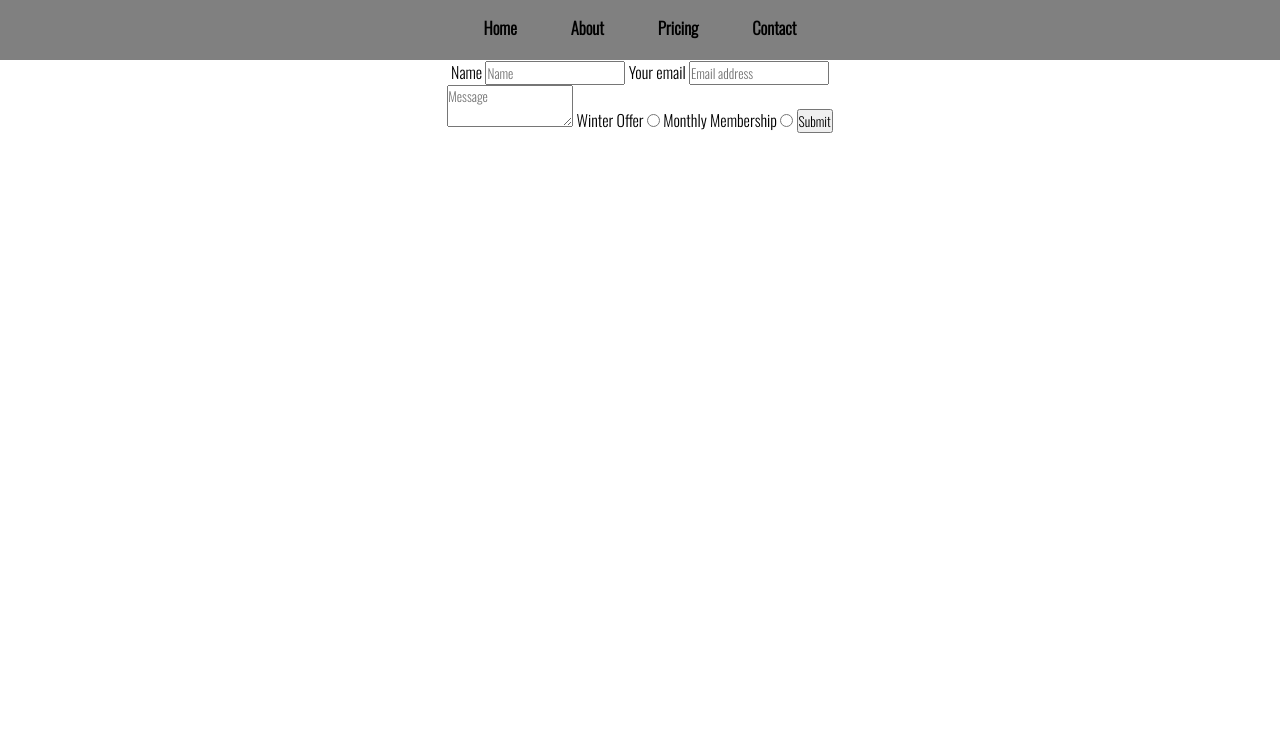
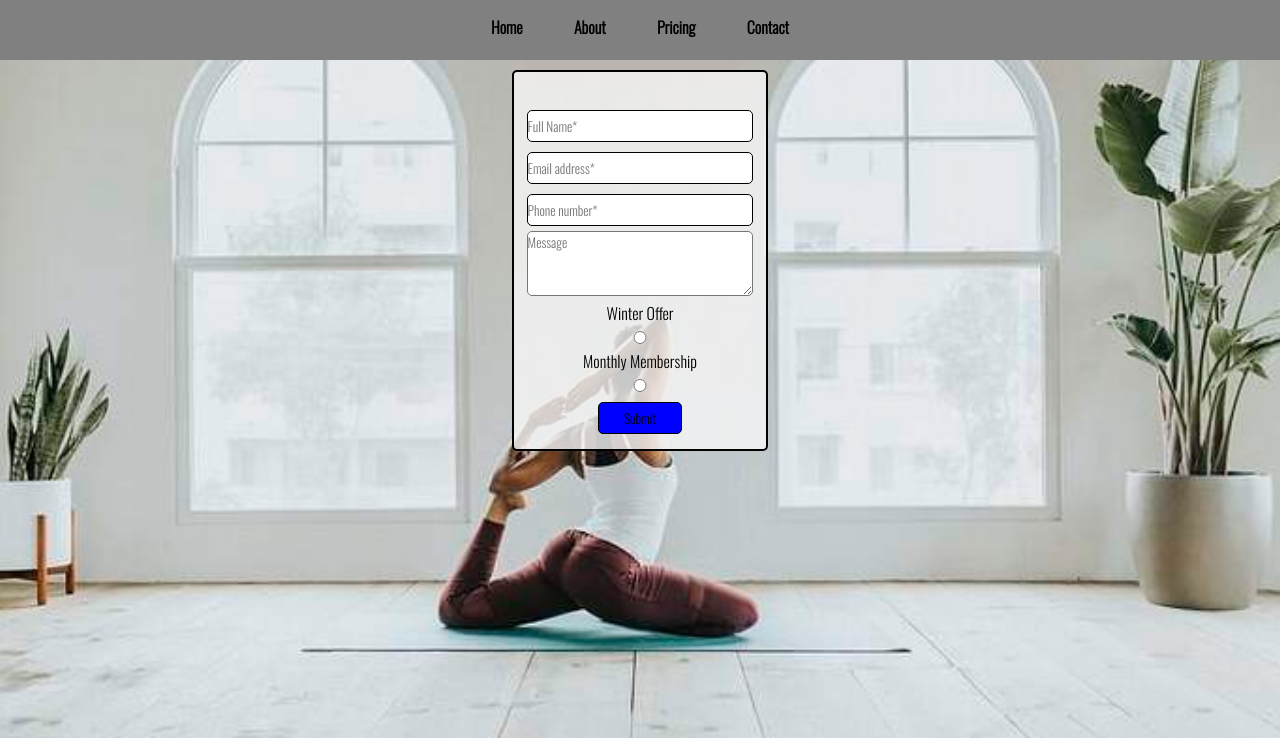
Before and after one commit to ivanlasic23/Project1, a plain HTML site: page contact.html in a window 1280 px wide. Shown: the top 738 px of the page. Drawn offline with nearby package versions, Linux system fonts and the light colour scheme.

Commit message:
added styling to contact page and background photo

```diff
--- a/assets/style/style.css
+++ b/assets/style/style.css
@@ -9,10 +9,6 @@
     font-family: 'Oswald', sans-serif;
     overflow: hidden;
 }
-img {
-    z-index: -100;
-}
-
 
 #body-home {
     background-image: url(/assets/images/rawan-yasser-seuXd6AQu8g-unsplash\ \(1\).jpg);
@@ -34,10 +30,6 @@ img {
     background-attachment: fixed;
 }
 
-
-
-
-}
 /*Home page styles*/
 
 #main-h1 {
@@ -66,7 +58,9 @@ main >a:hover {
     transform: scale(1.05);
     color: rgb(29, 25, 25);
 }
+
 /*About page styles */
+
 #hours-table {
     margin-left: auto;
     margin-right: auto;
@@ -97,7 +91,7 @@ main >a:hover {
 
 .price {
     background-color: rgba(250, 160, 122, 0.8);
-    width: 33%;
+    width: 25%;
     float: left;
     font-weight: 800;
     margin-left: 110px;
@@ -109,7 +103,7 @@ main >a:hover {
 
 .offer {
     background-color: rgba(230, 131, 89, 0.8);
-    width: 33%;
+    width: 25%;
     float: right;
     font-weight: 800;
     margin-right: 110px;
@@ -130,6 +124,74 @@ main >a:hover {
     transform: scale(1.04);
     color: beige;
 }
+
+=
+
+/* Contact page styles */
+
+#main-contact {
+    background-color: blue;
+
+}
+
+.contact-form {
+    background-color: rgba(247, 247, 247, 0.8);
+    width: 20%;
+    margin-left: auto;
+    margin-right: auto;
+    border: black solid 2px;
+    height: auto;
+    padding-top: 33px;
+    border-radius: 5px;
+    margin-top: 10px;
+}
+
+.form-form {
+    display: block;
+}
+
+input {
+    width: 90%;
+    border: black solid 1px;
+    padding-top: 5px;
+    padding-bottom: 5px;
+    margin: 5px 2px 5px 2px;
+    border-radius: 5px;
+}
+
+#input-submit {
+    width: 33%;
+    margin-bottom: 15px;
+    border-radius: 5px;
+    background-color: blue;
+    transition: transform 0.4s ease;
+}
+
+#input-submit:hover {
+    transform: scale(1.05);
+    cursor: pointer;
+}
+
+label {
+    display: block;
+}
+
+textarea {
+    border-radius: 5px;
+    width: 90%;
+    height: 65px;
+}
+
+#main-contact {
+    background-image: url(/assets/images/402-felix-8297-eye_1\ \(1\).jpg);
+    width: 100%;
+    height: 100%;
+    background-position: center;
+    background-repeat: no-repeat;
+    background-size: cover;
+    background-attachment: fixed;
+}
+
 
 /* Navigation all pages */
 
--- a/contact.html
+++ b/contact.html
@@ -10,7 +10,7 @@
     <link rel="preconnect" href="https://fonts.gstatic.com" crossorigin>
     <link href="https://fonts.googleapis.com/css2?family=Exo:wght@300&family=Lato:wght@300&family=Oswald:wght@300&display=swap" rel="stylesheet">
 </head>
-<body>
+<body id="main-contact">
     <nav id="navigation1">
         <ul id="nav-ul">
             <li><a href="index.html">Home</a></li>
@@ -19,24 +19,34 @@
             <li><a href="contact.html">Contact</a></li>
         </ul>
     </nav>
-    <main>
+    <main id="main-contact">
+
         <form class="contact-form" action="mailto:ivanlasic23@gmail.com" method="get">
             <div class="form-form">
+                <div class="name-name">
+                   <!-- <label for="full-name">Full Name*</label>-->
+                    <input type="text" id="full-name" placeholder="Full Name*" required>
+                 </div>
 
-              <label for="input-name">Name</label>
-              <input type="text" id="input-name" placeholder="Name" required>
-
-              <label for="input-email">Your email</label>
-              <input type="email" id="input-email" placeholder="Email address" required>
-
-            </div>
-
+              <!--<label for="input-last-name"></label>
+              <input type="text" id="input-last-name" placeholder="Last" required>-->
+                <div class="email-email">
+                    <!--<label for="input-email">Email*</label>-->
+                    <input type="email" id="input-email" placeholder="Email address*" required>
+                </div>
+                <div class="number-number">
+                   <!-- <label for="phone-number">Phone Number</label>-->
+                    <input type="number" id="phone-number" placeholder="Phone number*" required>
+                </div>
+    <div class="placeholder">
               <textarea name="message" type="text" id="input-message" placeholder="Message"></textarea>
               <label for="winter-offer-radio">Winter Offer</label>
               <input type="radio" name="membership-type" id="winter-offer-radio">
               <label for="usual-offer">Monthly Membership</label>
               <input type="radio" name="membership-type" id="usual-offer">
               <input type="submit" value="Submit" id="input-submit" >
+        </div>
+            </div>
           </form>
      </main>
      <footer id="footer-all">
```
Also changed, not shown: assets/images/402-felix-8297-eye_1 (1).jpg (added), assets/images/rawan-yasser-seuXd6AQu8g-unsplash (1) (1).jpg (added), 1 other file.
